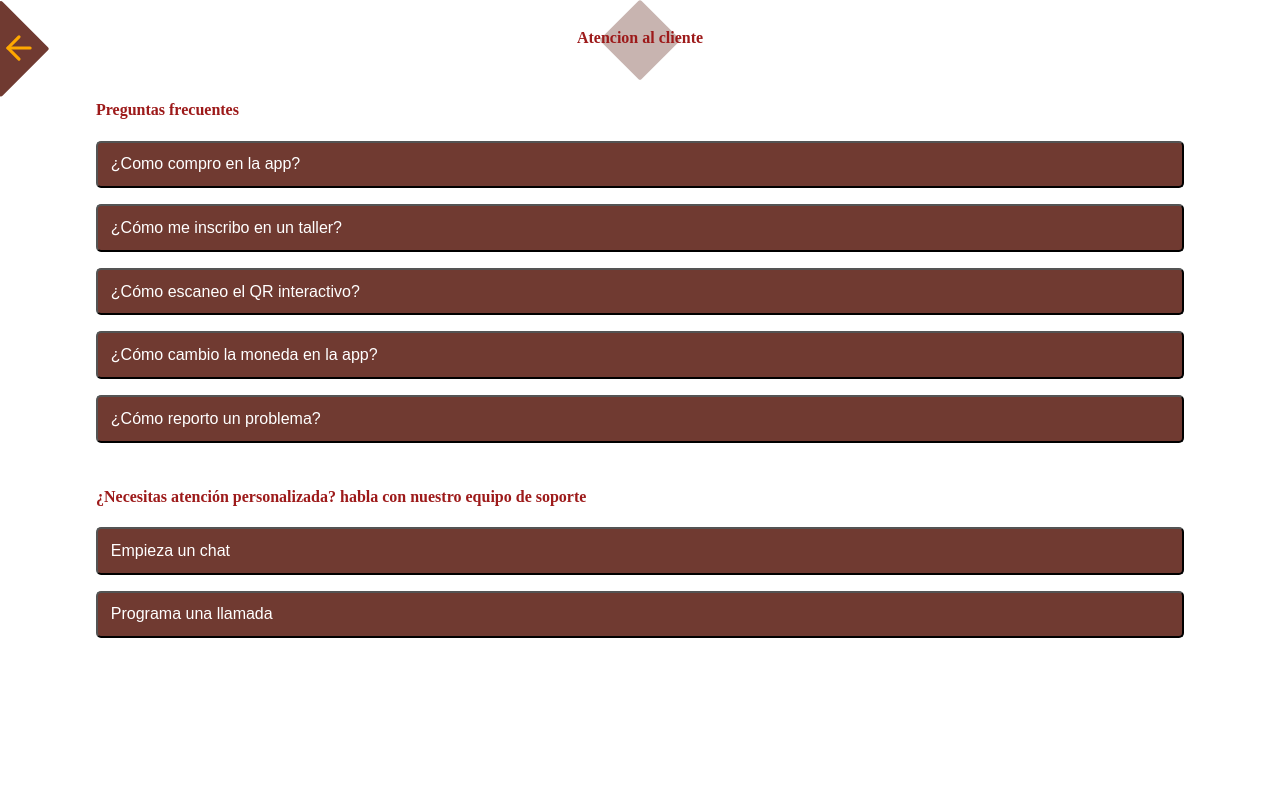
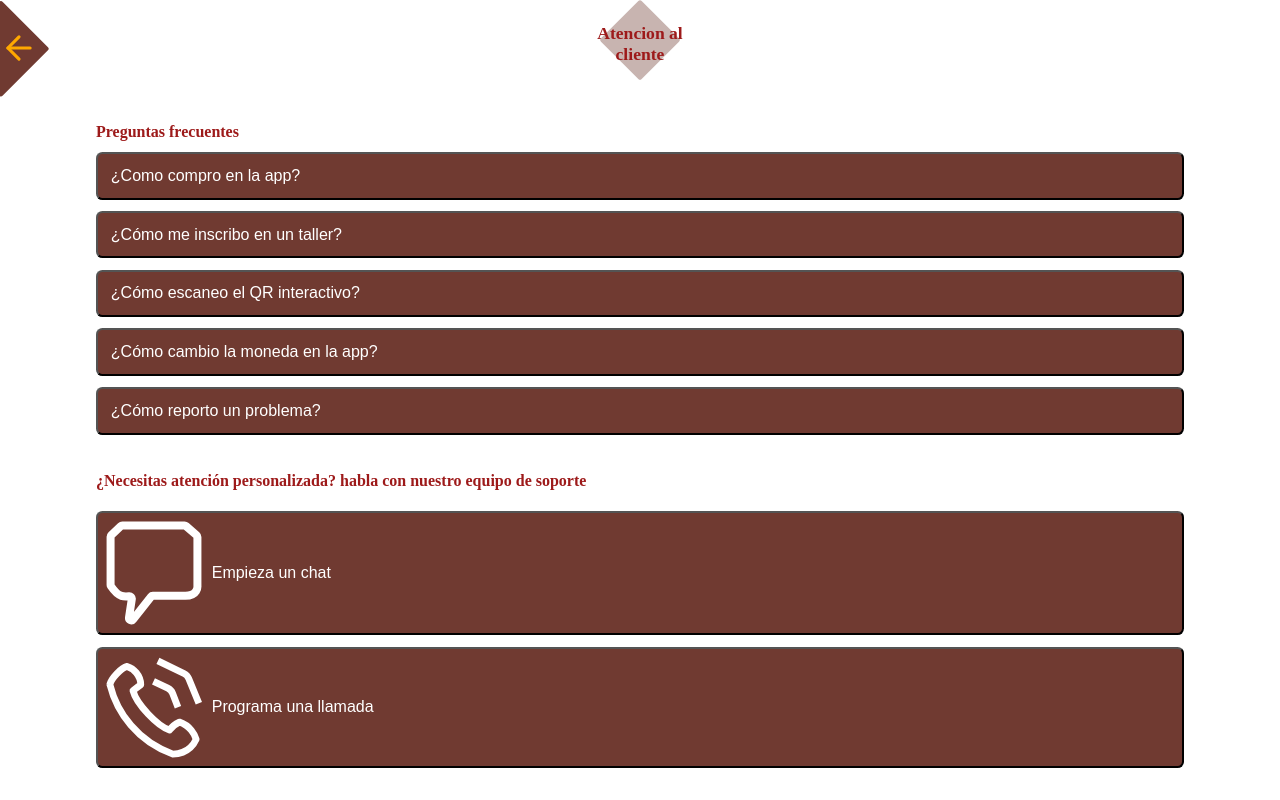
Before and after one commit to Thewilliamg/proyectoFinalExpress, a React (Vite) app: page /customer-service in a window 1280 px wide. Built offline with nearby package versions, Linux system fonts and the light colour scheme; the HTML template or start-up script is replaced by a standard one; a web font is replaced by a local one.

Commit message:
feat: :lipstick: Updated styles and component design

```diff
--- a/src/App.jsx
+++ b/src/App.jsx
@@ -17,6 +17,7 @@ function App() {
       <Routes>
 
         <Route index element={<Home />} />
+        <Route path="/customer-service" element={<Service/> } />  //Ruta para pantalla 25
         //Rutas de descuentos
         <Route path="/discounts" element={<Discounts/>} />
         //Rutas de tiendas
@@ -29,8 +30,6 @@ function App() {
         <Route path='/signup' element={<SignUp />} />                       // Pantalla 2
         <Route path='/signup/register' element={<Register />} />
         <Route path='/signup/register/policy' element={<Policy />} />       // Ruta para pantallas 4 y 5
-        //Rutas de servicio al cliente
-        <Route path="/customer-service" element={<Service/> } />
       </Routes>
   </BrowserRouter>
   )
--- a/src/pages/home/components/customerService/Service.jsx
+++ b/src/pages/home/components/customerService/Service.jsx
@@ -1,24 +1,28 @@
 import GoBackArrow from '../../../components/backArrow'
 import { Link } from "react-router-dom";
 import './service.css';
+import phoneImage from '/img/phoneImage.svg'
+import chatImage from '/img/chatImage.svg'
 
 export default function Service() {
 
     return (
         <div className='box-Service'>
             <div className='box-arrowLeft'>
-            <Link to="/" classname="nombre-para-dar-Style">
-                <GoBackArrow />
-            </Link>
+                <Link to="/" classname="nombre-para-dar-Style">
+                    <GoBackArrow />
+                </Link>
             </div>
             <section className='box-tituleService'>
                 <svg width="100" height="80" viewBox="0 0 236 236" fill="none" xmlns="http://www.w3.org/2000/svg">
                     <rect width="169.706" height="169.706" rx="7" transform="matrix(0.707107 0.707107 0.707107 -0.707107 -2 118)" fill="#703A31" fill-opacity="0.38"/>
                 </svg>
-                <h4 className='tituleService colorTitule'>Atencion al cliente</h4>
+                <h4 className='tituleService colorTitule'><span>Atencion al</span><br /><span>cliente</span></h4>
             </section>
             <section className='box-frequentlyQuestions'>
-                <h4 className='colorTitule'>Preguntas frecuentes</h4>
+                <div className='henry'>
+                    <h4 className='colorTitule henry2'>Preguntas frecuentes</h4>
+                </div>
                 <div className='box-button-frequentlyQuestions'>
                     <button>¿Como compro en la app?</button>
                     <button>¿Cómo me inscribo en un taller?</button>
@@ -30,8 +34,14 @@ export default function Service() {
             <section className='box-personalizedAttention'>
                 <h4 className='colorTitule'>¿Necesitas atención personalizada? habla con nuestro equipo de soporte</h4>
                 <div className='box-button-personalizedAttention'>
-                    <button>Empieza un chat</button>
-                    <button>Programa una llamada</button>
+                    <button>
+                        <img className='button-image' src={chatImage} alt="chatImage" />
+                        Empieza un chat
+                    </button>
+                    <button>
+                        <img className='button-image' src={phoneImage} alt="phoneImage" />
+                        Programa una llamada
+                    </button>
                 </div>
             </section>
         </div>
--- a/src/pages/home/components/customerService/service.css
+++ b/src/pages/home/components/customerService/service.css
@@ -4,7 +4,6 @@
     height: 100%;
     align-items: center;
     flex-direction: column;
-    /* border: 1px solid red; */
 }
 
 .box-arrowLeft {
@@ -23,8 +22,8 @@
 
 .tituleService {
     position: absolute;
-    text-anchor: middle;
-    top: 0.5rem;
+    font-size: 1.1em;
+    text-align: center;
 }
 
 .colorTitule {
@@ -35,6 +34,7 @@
     display: flex;
     width: 85%;
     flex-direction: column;
+    padding-top: 2rem;
 }
 
 .box-button-frequentlyQuestions {
@@ -43,18 +43,29 @@
     flex-direction: column;
     justify-content: center;
     align-items: center;
-    gap: 1rem;
+    gap: 0.7rem;
     /* border: 1px solid red; */
 }
 
 .box-button-frequentlyQuestions button {
     display: flex;
     width: 100%;
-    border-radius: 0.313rem;
+    border-radius: 0.4rem;
     padding: 0.8rem;
     font-size: 1rem;
     background: #703A31;
     color: #FFFFFF;
+}
+
+.henry{
+    display: flex;
+    height: 2.5rem;
+    position: relative;
+    align-items: center;
+}
+
+.henry2{
+    position: absolute;
 }
 
 .box-personalizedAttention {
@@ -62,7 +73,8 @@
     width: 85%;
     height: 40%;
     flex-direction: column;
-    padding-top: 1.5rem;
+    justify-content: center;
+    padding-top: 1rem;
     /* border: 1px solid blue; */
 }
 
@@ -70,15 +82,22 @@
     display: flex;
     width: 100%;
     flex-direction: column;
-    gap: 1rem;
+    gap: 0.7rem;
 }
 
 .box-button-personalizedAttention button {
     display: flex;
     width: 100%;
-    border-radius: 0.313rem;
-    padding: 0.8rem;
+    border-radius: 0.4rem;
+    padding: 0.5rem;
     font-size: 1rem;
     background: #703A31;
+    align-items: center;
+    gap: 0.6rem;
     color: #FFFFFF;
 }
+
+.button-image {
+    width: 9%;
+    height: 20%;
+}
```
Also changed, not shown: public/img/chatImage.svg (added), public/img/phoneImage.svg (added).
